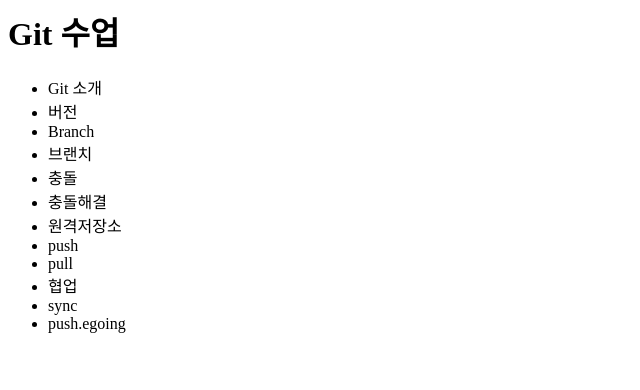
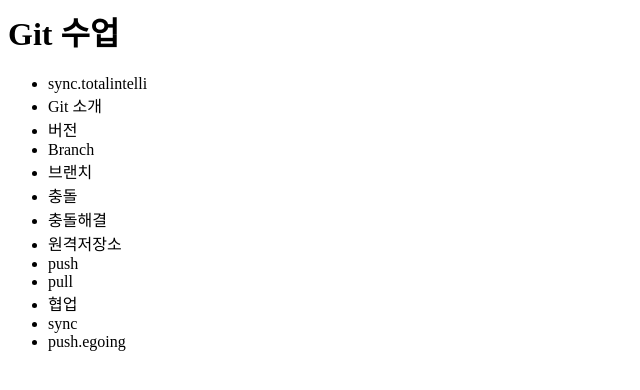
Before and after one commit to totalintelli/opentutorials_git_totalintelli, a plain HTML site: page index.html in a window 1280 px wide. Shown: the whole page, without its empty margins (0-640 px from the left). Drawn offline with Linux system fonts and the light colour scheme.

Commit message:
add sync.totalintelli

```diff
--- a/index.html
+++ b/index.html
@@ -9,6 +9,7 @@
 			<h1>Git 수업</h1>
 		</header>
 		<ul>
+			<li>sync.totalintelli</li>
 			<li>Git 소개</li>
 			<li>버전</li>
 			<li>Branch</li>
```
